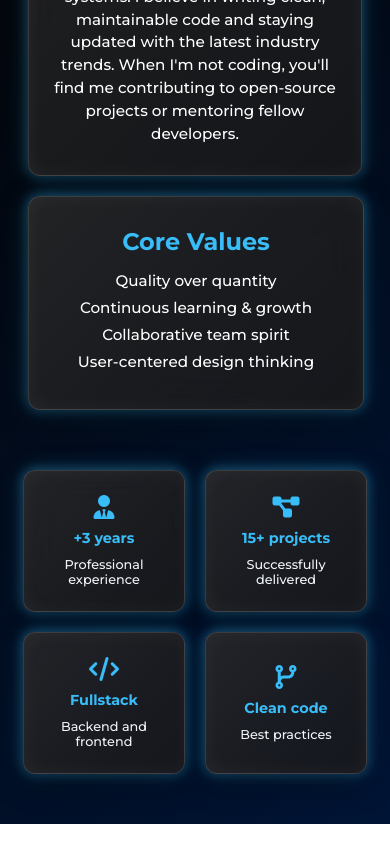
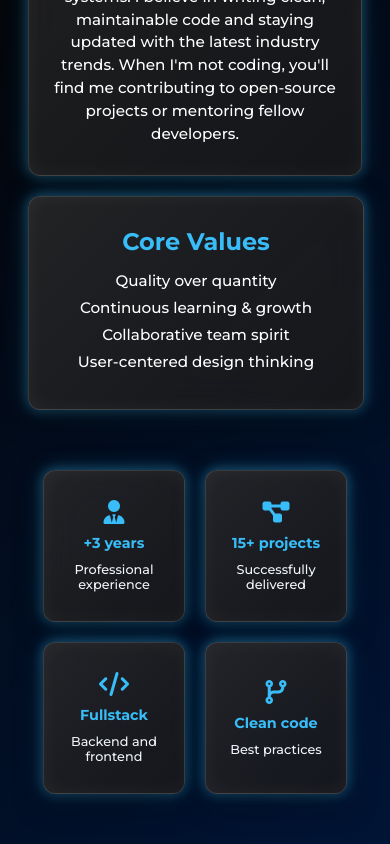
Before and after one commit to kidgideon/personal-portfolio, a Next.js app: page / in a window 390 px wide. Shown: the part 1026-1870 px from the top of the page. Built offline with nearby package versions, Linux system fonts and the light colour scheme.

Commit message:
push new alignments

```diff
--- a/components/about/about.module.css
+++ b/components/about/about.module.css
@@ -147,7 +147,7 @@
 
 .attribute {
   width: 230px;
-  min-height: 150px;
+  height: 150px;
   display: flex;
   justify-content: center;
   align-items: center;
@@ -205,7 +205,7 @@
 
   .attribute {
     width: 160px;
-    min-height: 130px;
+    height: 130px;
   }
 
   .attribute i {
@@ -227,8 +227,8 @@
   }
 
   .attribute {
-    width: 140px;
-    min-height: 120px;
+    width: 120px;
+    min-height: 100px;
     padding: 10px;
   }
 
--- a/components/about/about.tsx
+++ b/components/about/about.tsx
@@ -8,7 +8,6 @@ const About = () => {
       <h4>
         {"I'm a passionate full-stack developer with a love for creating innovative digital solutions. My journey in tech started with curiosity and has evolved into expertise across multiple domains."}
       </h4>
-
       </div>
 
       <div className={styles.journeyDescription}>
```
